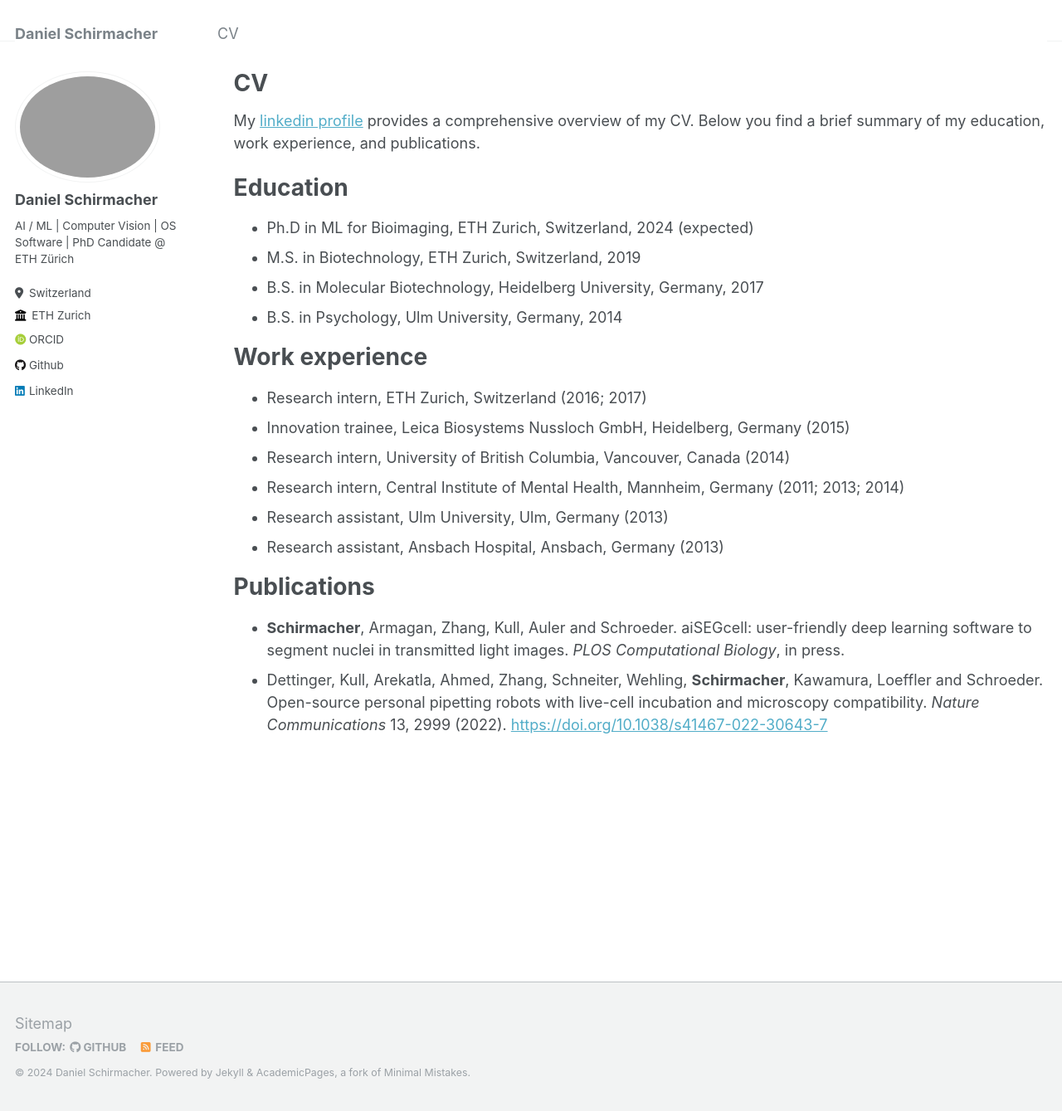
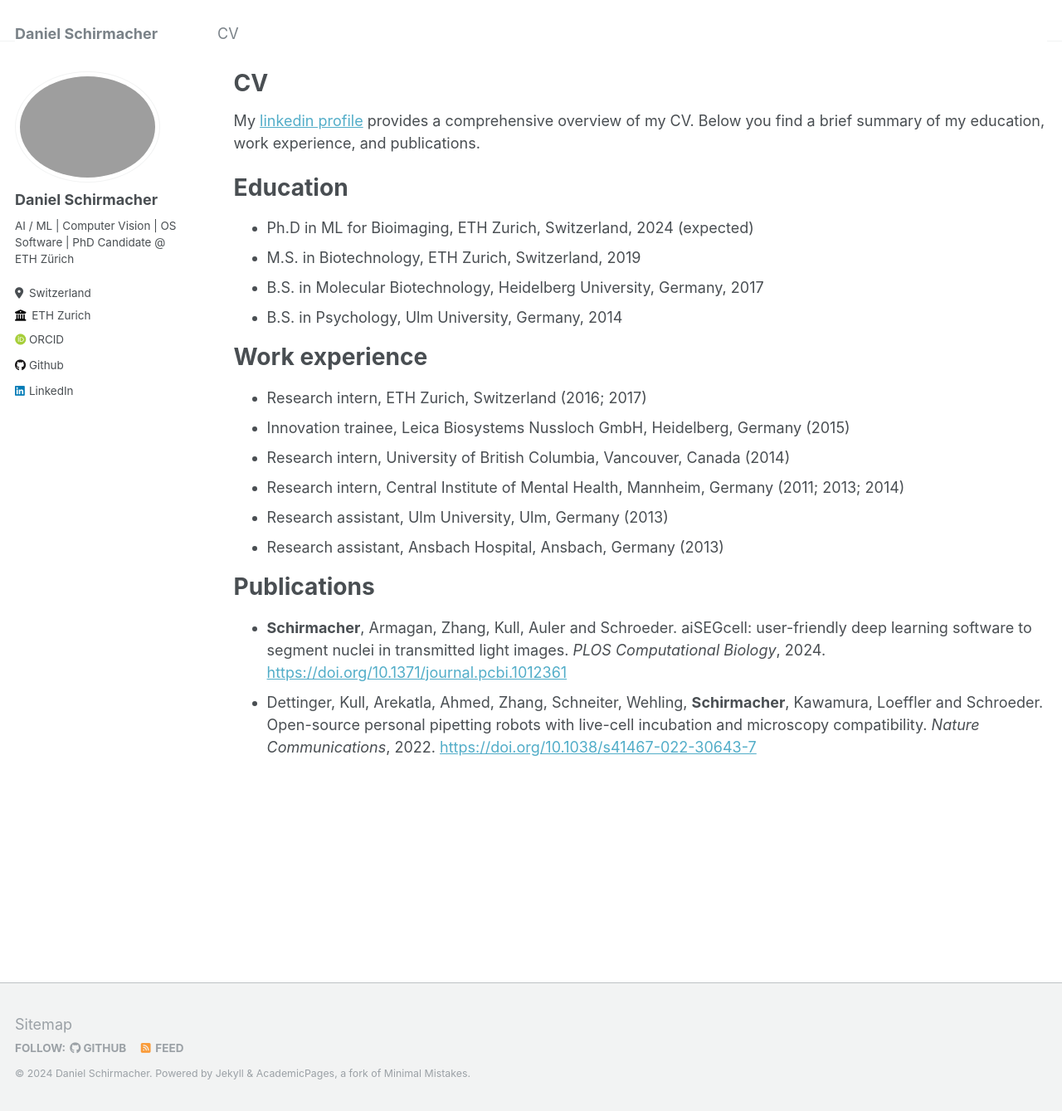
Before and after one commit to dsethz/dsethz.github.io, a Jekyll site: the page built from _pages/cv.md, in a window 1280 px wide and 1339 px high. Shown: the whole window at 83% size. Built offline with Jekyll 4.4.1, drawn with Linux system fonts in a browser that asks for light colours; some web fonts are replaced.

Commit message:
update aisegcell ref

```diff
--- a/_pages/cv.md
+++ b/_pages/cv.md
@@ -31,7 +31,7 @@
 Publications
 ======
 * **Schirmacher**, Armagan, Zhang, Kull, Auler and Schroeder. aiSEGcell: user-friendly deep learning
-software to segment nuclei in transmitted light images. _PLOS Computational Biology_, in press.
+software to segment nuclei in transmitted light images. _PLOS Computational Biology_, 2024. [https://doi.org/10.1371/journal.pcbi.1012361](https://doi.org/10.1371/journal.pcbi.1012361)
 * Dettinger, Kull, Arekatla, Ahmed, Zhang, Schneiter, Wehling, **Schirmacher**, Kawamura, Loeffler and
 Schroeder. Open-source personal pipetting robots with live-cell incubation and microscopy
-compatibility. _Nature Communications_ 13, 2999 (2022). [https://doi.org/10.1038/s41467-022-30643-7](https://doi.org/10.1038/s41467-022-30643-7)
+compatibility. _Nature Communications_, 2022. [https://doi.org/10.1038/s41467-022-30643-7](https://doi.org/10.1038/s41467-022-30643-7)
```
